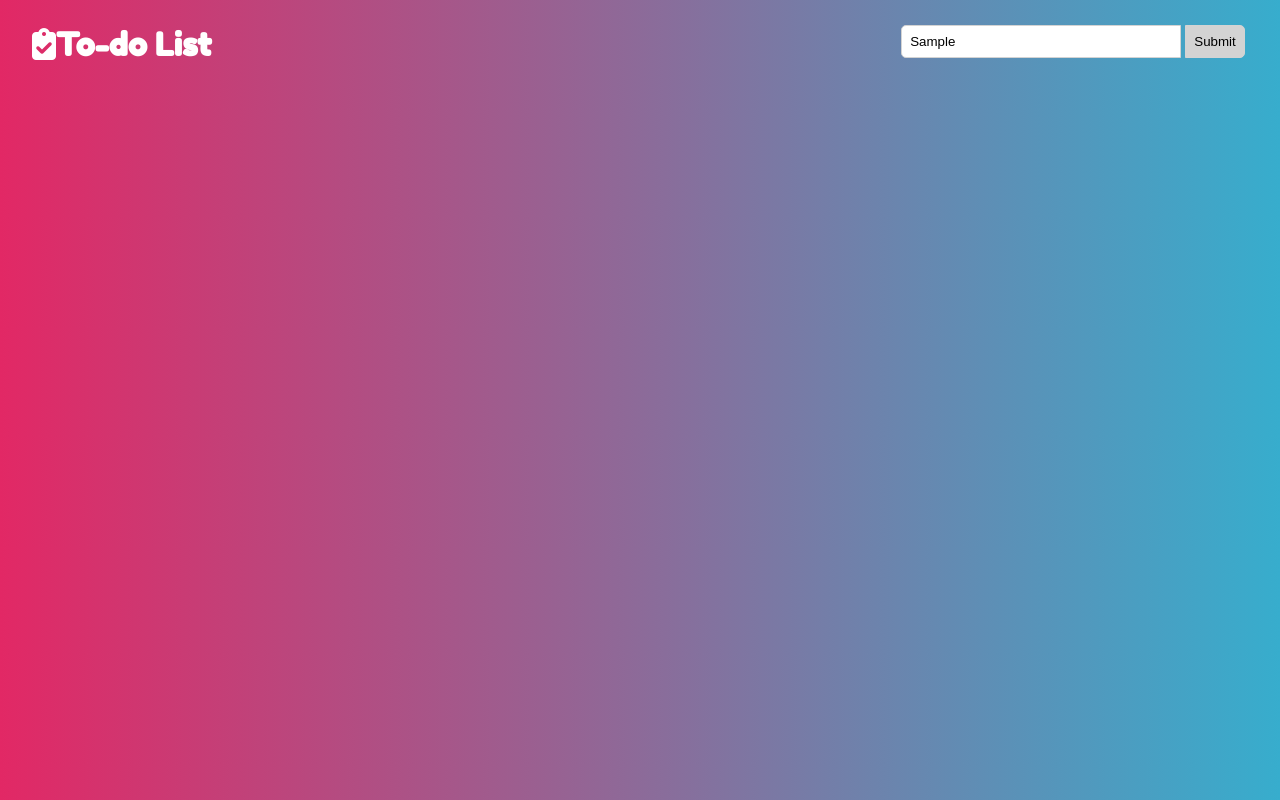
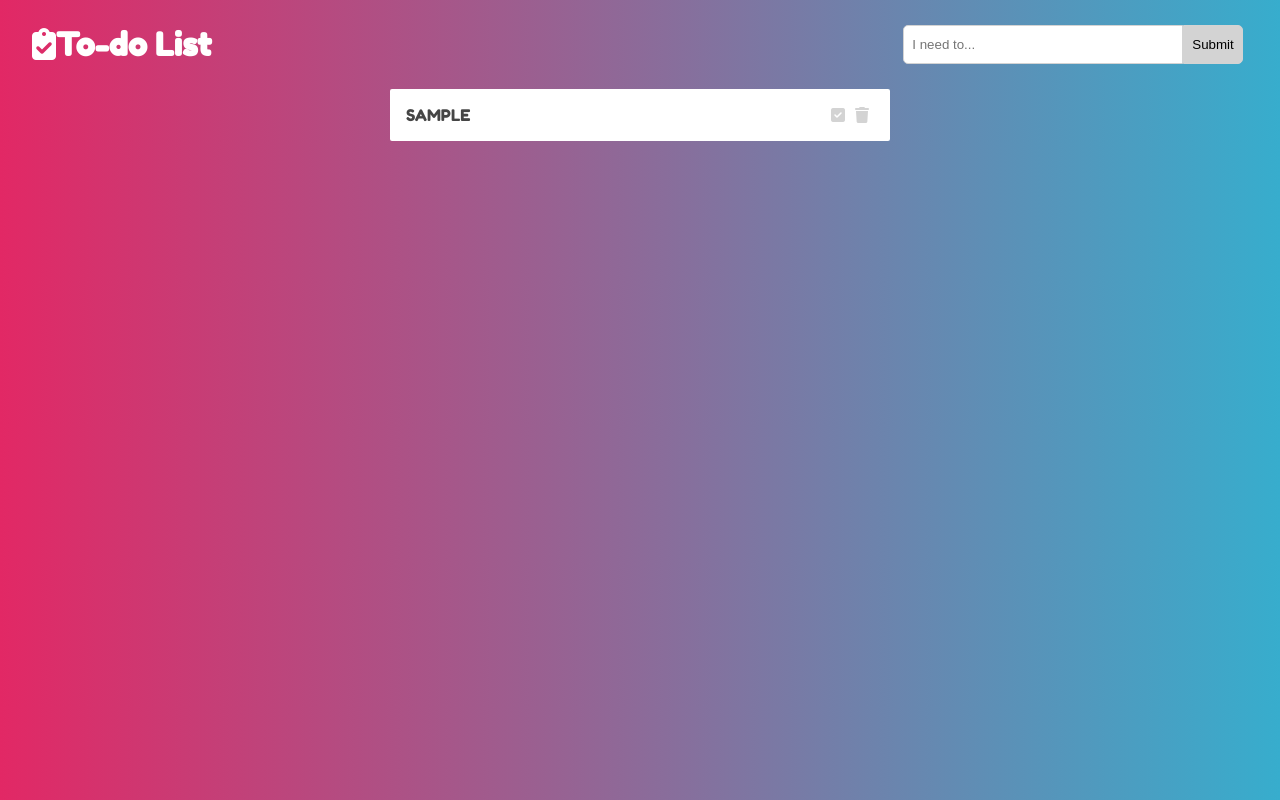
Before and after one commit to oligol/to-doList, a plain HTML site: page index.html in a window 1280 px wide. Both pictures are taken after typing "Sample" into the empty fields and a click on the button "Submit". Drawn offline with Linux system fonts and the light colour scheme.

Commit message:
edit script.js

```diff
--- a/index.html
+++ b/index.html
@@ -13,7 +13,7 @@
         <div class="nav">
             <h2><i class="fa-solid fa-clipboard-check"></i>To-do List</h2>
             <div class="user-input">
-                <input id="input" type="text">
+                <input id="input" type="text" placeholder="I need to...">
                 <button class="btn">Submit</button>
             </div>
         </div>
--- a/script.js
+++ b/script.js
@@ -0,0 +1,47 @@
+let toDoItems = document.querySelector(".to-do-items"),
+    btnSubmit = document.querySelector(".btn"),
+    input = document.getElementById("input"),
+    trashIcon = document.getElementById("trash");
+
+
+btnSubmit.addEventListener('click', function() {
+    addItem();
+});
+
+input.addEventListener("keydown", function(event) {
+    if(event.key === "Enter"){
+        addItem();
+    }
+});
+
+function addItem() {
+
+    let divParent = document.createElement("div"),
+        divChild = document.createElement("div"),
+        checkIcon = document.createElement("i"),
+        trashIcon = document.createElement("i");
+
+    divParent.className = "item";
+    divParent.innerHTML = '<div>' + input.value + '</div>';
+
+    checkIcon.className = "fa-solid fa-square-check";
+    checkIcon.style.color = "lightgray";
+    checkIcon.addEventListener('click', function() {
+        checkIcon.style.color = "limegreen";
+    });
+
+    divChild.appendChild(checkIcon);
+    trashIcon.className = "fa-solid fa-trash";
+    trashIcon.style.color = "lightgray";
+    trashIcon.addEventListener('click', function() {
+        divParent.remove();
+    });
+
+    divChild.appendChild(trashIcon);
+
+    divParent.appendChild(divChild);
+
+    toDoItems.appendChild(divParent);
+
+    input.value = '';
+}
--- a/style.css
+++ b/style.css
@@ -30,6 +30,10 @@ body {
 }
 
 .user-input {
+    /* border: 1px solid black; */
+
+    display: flex;
+    justify-content: center;
     width: 350px;
     text-align: center;
 }
@@ -38,7 +42,7 @@ body {
     width: 80%;
     outline: none;
     padding: 8px;
-    border: 1px solid lightgray;
+    border: 1px solid lightgrey;
     border-top-left-radius: 5px;
     border-bottom-left-radius: 5px;
     -webkit-transition: all 0.30s ease-in-out;
@@ -71,11 +75,11 @@ body {
 
 .to-do-items {
     width: 500px;
-    height: 20px;
     margin: auto;
 }
 
 .item {
+    background-color: white;
     display: flex;
     justify-content: space-between;
     width: 100%;
```
